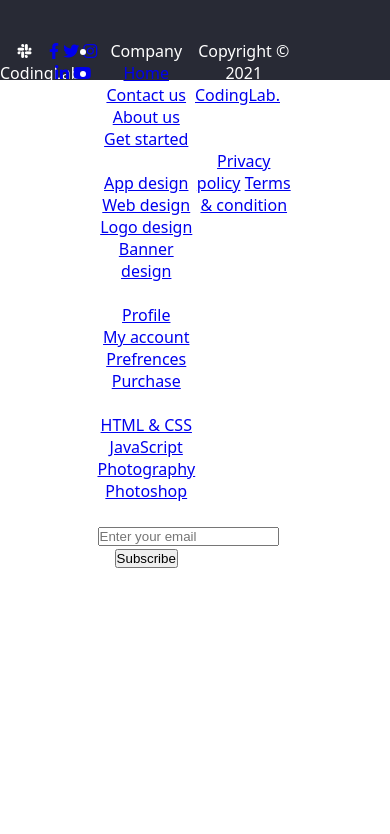
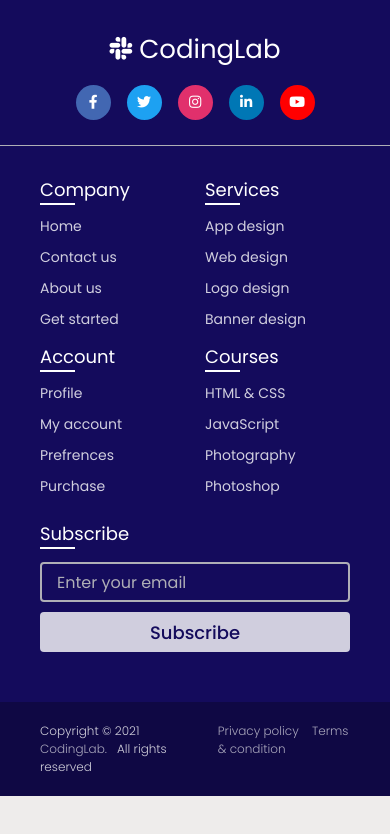
Before and after one commit to VincentWong3203/Belajar-CSS-Eksternal, a plain HTML site: page Footer.html in a window 390 px wide. Drawn offline with Linux system fonts and the light colour scheme.

Commit message:
Add files via upload

```diff
--- a/style.css
+++ b/style.css
@@ -1,142 +1,242 @@
+@import url("https://fonts.googleapis.com/css2?family=Poppins:wght@200;300;400;500;600;700&display=swap");
 * {
   margin: 0;
   padding: 0;
   box-sizing: border-box;
+  font-family: "Poppins", sans-serif;
 }
 body {
-  font-family: "Noto Sans", sans-serif;
-}
-section::after {
-  content: "";
-  display: table;
-  clear: both;
-}
-header {
-  margin: 40px 0;
-}
-.h1-1 {
-  text-align: center;
-  color: #04aa6d;
-  font-size: 32px;
-}
-.h5-1 {
-  text-align: center;
-  font-size: 18px;
-}
-.section-1 {
-  padding: 80px 0px;
+  min-height: 100vh;
   width: 100%;
-  background-color: #282a35;
-  color: white;
-  margin: 16px 0;
-}
-div {
-  float: left;
-  width: 50%;
-  text-align: center;
-}
-.h1-2 {
-  font-size: 100px;
-}
-.h5-2 {
-  font-size: 20px;
-  margin-bottom: 30px;
-}
-.a-1 {
-  border: none;
-  padding: 8px 16px;
-  overflow: hidden;
-  text-decoration: none;
-  text-align: center;
-  cursor: pointer;
-  white-space: nowrap;
-  background-color: #04aa6d;
-  color: white;
-  font-size: 18px;
-  margin: auto;
-  display: block;
-  width: 200px;
-  border-radius: 25px;
-  font-weight: 700;
-  margin-bottom: 20px;
-}
-.a-2 {
-  border: none;
-  padding: 8px 16px;
-  overflow: hidden;
-  text-decoration: none;
-  text-align: center;
-  cursor: pointer;
-  white-space: nowrap;
-  background-color: white;
-  color: black;
-  font-size: 18px;
-  margin: auto;
-  display: block;
-  width: 200px;
-  border-radius: 25px;
-  font-weight: 700;
-}
-.section-2 {
-  padding: 80px 0px;
-  width: 100%;
-  background-color: #d9eee1;
-  color: black;
-  margin: 16px 0;
-}
-div {
-  float: left;
-  width: 50%;
-  text-align: center;
-}
-div img {
-  width: 450px;
-}
-.h1-3 {
-  font-size: 100px;
-}
-.h5-3 {
-  font-size: 20px;
-  margin-bottom: 30px;
-}
-.a-3 {
-  border: none;
-  padding: 8px 16px;
-  overflow: hidden;
-  text-decoration: none;
-  text-align: center;
-  cursor: pointer;
-  white-space: nowrap;
-  background-color: #04aa6d;
-  color: white;
-  font-size: 18px;
-  margin: auto;
-  display: block;
-  width: 200px;
-  border-radius: 25px;
-  font-weight: 700;
-  margin-bottom: 20px;
-}
-.a-4 {
-  border: none;
-  padding: 8px 16px;
-  overflow: hidden;
-  text-decoration: none;
-  text-align: center;
-  cursor: pointer;
-  white-space: nowrap;
-  background-color: black;
-  color: white;
-  font-size: 18px;
-  margin: auto;
-  display: block;
-  width: 200px;
-  border-radius: 25px;
-  font-weight: 700;
+  background: #eeeceb;
 }
 footer {
+  position: fixed;
+  background: #140b5c;
+  width: 100%;
+  bottom: 0;
+  left: 0;
+}
+footer::before {
+  content: "";
+  position: absolute;
+  left: 0;
+  top: 100px;
+  height: 1px;
+  width: 100%;
+  background: #afafb6;
+}
+footer .content {
+  max-width: 1250px;
+  margin: auto;
+  padding: 30px 40px 40px 40px;
+}
+footer .content .top {
+  display: flex;
+  align-items: center;
+  justify-content: space-between;
+  margin-bottom: 50px;
+}
+.content .top .logo-details {
+  color: #fff;
+  font-size: 30px;
+}
+.content .top .media-icons {
+  display: flex;
+}
+.content .top .media-icons a {
+  height: 40px;
+  width: 40px;
+  margin: 0 8px;
+  border-radius: 50%;
   text-align: center;
-  background-color: #282a35;
-  color: white;
-  padding: 40px 0;
+  line-height: 40px;
+  color: #fff;
+  font-size: 17px;
+  text-decoration: none;
+  transition: all 0.4s ease;
 }
+.top .media-icons a:nth-child(1) {
+  background: #4267b2;
+}
+.top .media-icons a:nth-child(1):hover {
+  color: #4267b2;
+  background: #fff;
+}
+.top .media-icons a:nth-child(2) {
+  background: #1da1f2;
+}
+.top .media-icons a:nth-child(2):hover {
+  color: #1da1f2;
+  background: #fff;
+}
+.top .media-icons a:nth-child(3) {
+  background: #e1306c;
+}
+.top .media-icons a:nth-child(3):hover {
+  color: #e1306c;
+  background: #fff;
+}
+.top .media-icons a:nth-child(4) {
+  background: #0077b5;
+}
+.top .media-icons a:nth-child(4):hover {
+  color: #0077b5;
+  background: #fff;
+}
+.top .media-icons a:nth-child(5) {
+  background: #ff0000;
+}
+.top .media-icons a:nth-child(5):hover {
+  color: #ff0000;
+  background: #fff;
+}
+footer .content .link-boxes {
+  width: 100%;
+  display: flex;
+  justify-content: space-between;
+}
+footer .content .link-boxes .box {
+  width: calc(100% / 5 - 10px);
+}
+.content .link-boxes .box .link_name {
+  color: #fff;
+  font-size: 18px;
+  font-weight: 400;
+  margin-bottom: 10px;
+  position: relative;
+}
+.link-boxes .box .link_name::before {
+  content: "";
+  position: absolute;
+  left: 0;
+  bottom: -2px;
+  height: 2px;
+  width: 35px;
+  background: #fff;
+}
+.content .link-boxes .box li {
+  margin: 6px 0;
+  list-style: none;
+}
+.content .link-boxes .box li a {
+  color: #fff;
+  font-size: 14px;
+  font-weight: 400;
+  text-decoration: none;
+  opacity: 0.8;
+  transition: all 0.4s ease;
+}
+.content .link-boxes .box li a:hover {
+  opacity: 1;
+  text-decoration: underline;
+}
+.content .link-boxes .input-box {
+  margin-right: 55px;
+}
+.link-boxes .input-box input {
+  height: 40px;
+  width: calc(100% + 55px);
+  outline: none;
+  border: 2px solid #afafb6;
+  background: #140b5c;
+  border-radius: 4px;
+  padding: 0 15px;
+  font-size: 15px;
+  color: #fff;
+  margin-top: 5px;
+}
+.link-boxes .input-box input::placeholder {
+  color: #afafb6;
+  font-size: 16px;
+}
+.link-boxes .input-box input[type="button"] {
+  background: #fff;
+  color: #140b5c;
+  border: none;
+  font-size: 18px;
+  font-weight: 500;
+  margin: 4px 0;
+  opacity: 0.8;
+  cursor: pointer;
+  transition: all 0.4s ease;
+}
+.input-box input[type="button"]:hover {
+  opacity: 1;
+}
+footer .bottom-details {
+  width: 100%;
+  background: #0f0844;
+}
+footer .bottom-details .bottom_text {
+  max-width: 1250px;
+  margin: auto;
+  padding: 20px 40px;
+  display: flex;
+  justify-content: space-between;
+}
+.bottom-details .bottom_text span,
+.bottom-details .bottom_text a {
+  font-size: 14px;
+  font-weight: 300;
+  color: #fff;
+  opacity: 0.8;
+  text-decoration: none;
+}
+.bottom-details .bottom_text a:hover {
+  opacity: 1;
+  text-decoration: underline;
+}
+.bottom-details .bottom_text a {
+  margin-right: 10px;
+}
+@media (max-width: 900px) {
+  footer .content .link-boxes {
+    flex-wrap: wrap;
+  }
+  footer .content .link-boxes .input-box {
+    width: 40%;
+    margin-top: 10px;
+  }
+}
+@media (max-width: 700px) {
+  footer {
+    position: relative;
+  }
+  .content .top .logo-details {
+    font-size: 26px;
+  }
+  .content .top .media-icons a {
+    height: 35px;
+    width: 35px;
+    font-size: 14px;
+    line-height: 35px;
+  }
+  footer .content .link-boxes .box {
+    width: calc(100% / 3 - 10px);
+  }
+  footer .content .link-boxes .input-box {
+    width: 60%;
+  }
+  .bottom-details .bottom_text span,
+  .bottom-details .bottom_text a {
+    font-size: 12px;
+  }
+}
+@media (max-width: 520px) {
+  footer::before {
+    top: 145px;
+  }
+  footer .content .top {
+    flex-direction: column;
+  }
+  .content .top .media-icons {
+    margin-top: 16px;
+  }
+  footer .content .link-boxes .box {
+    width: calc(100% / 2 - 10px);
+  }
+  footer .content .link-boxes .input-box {
+    width: 100%;
+  }
+}
```
